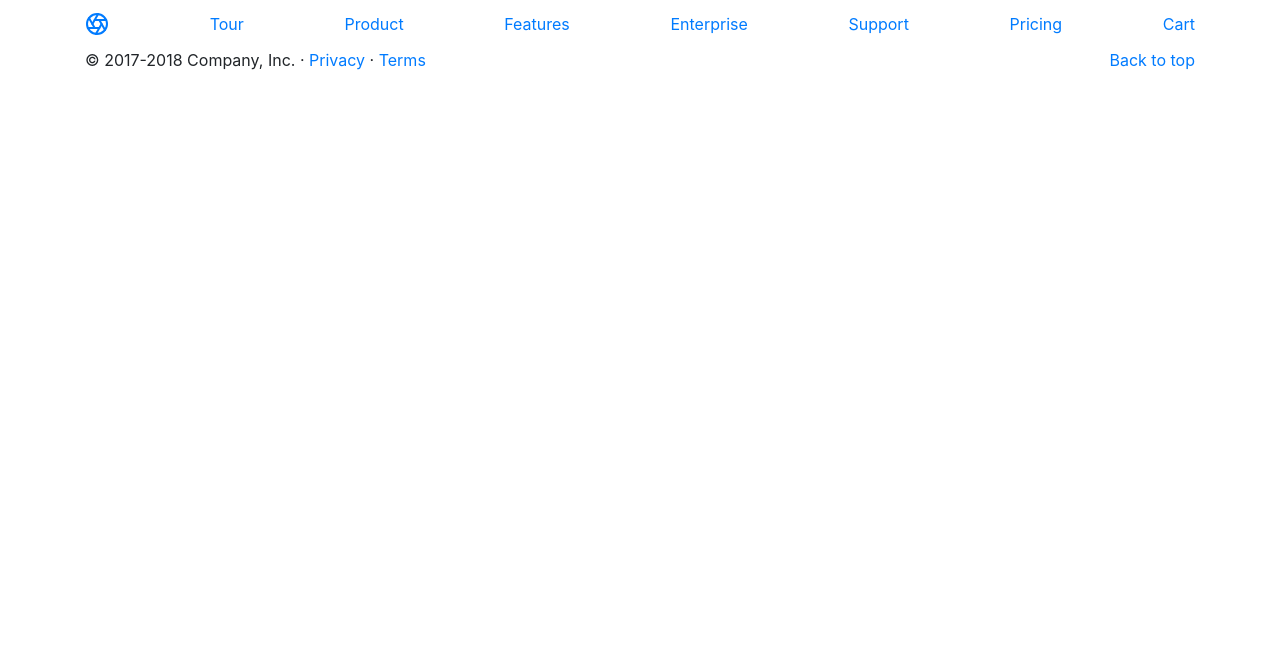
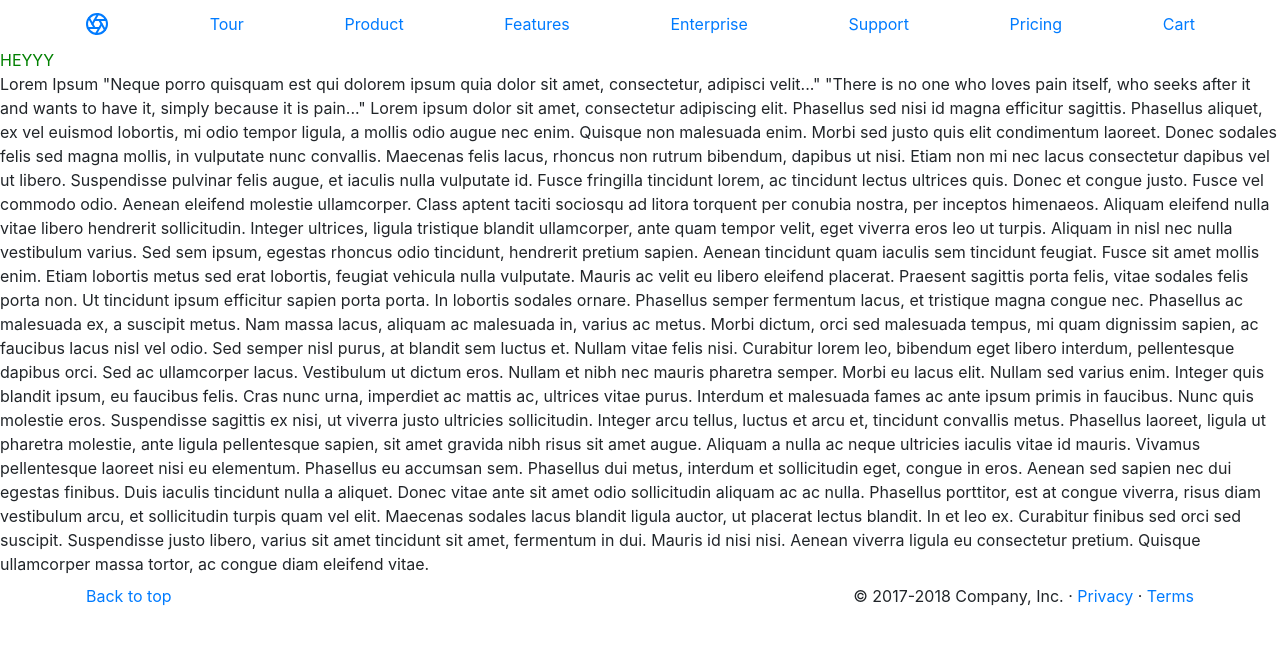
Before and after one commit to yashSharan45/webApp, a Flask app: template templates/layout.html in a window 1280 px wide. Shown: the top 645 px of the page. Run offline with Flask 2, Linux system fonts and the light colour scheme; the template is opened without the code that fills it, so the values that code supplies are empty; some libraries are stand-ins or nearby versions.

Commit message:
static folder added for css

```diff
--- /dev/null
+++ b/static/basic.css
@@ -0,0 +1,3 @@
+.xxr{
+   	color: green;
+}
--- a/templates/home.html
+++ b/templates/home.html
@@ -0,0 +1,13 @@
+Lorem Ipsum
+"Neque porro quisquam est qui dolorem ipsum quia dolor sit amet, consectetur, adipisci velit..."
+"There is no one who loves pain itself, who seeks after it and wants to have it, simply because it is pain..."
+
+Lorem ipsum dolor sit amet, consectetur adipiscing elit. Phasellus sed nisi id magna efficitur sagittis. Phasellus aliquet, ex vel euismod lobortis, mi odio tempor ligula, a mollis odio augue nec enim. Quisque non malesuada enim. Morbi sed justo quis elit condimentum laoreet. Donec sodales felis sed magna mollis, in vulputate nunc convallis. Maecenas felis lacus, rhoncus non rutrum bibendum, dapibus ut nisi. Etiam non mi nec lacus consectetur dapibus vel ut libero. Suspendisse pulvinar felis augue, et iaculis nulla vulputate id. Fusce fringilla tincidunt lorem, ac tincidunt lectus ultrices quis. Donec et congue justo. Fusce vel commodo odio. Aenean eleifend molestie ullamcorper. Class aptent taciti sociosqu ad litora torquent per conubia nostra, per inceptos himenaeos. Aliquam eleifend nulla vitae libero hendrerit sollicitudin.
+
+Integer ultrices, ligula tristique blandit ullamcorper, ante quam tempor velit, eget viverra eros leo ut turpis. Aliquam in nisl nec nulla vestibulum varius. Sed sem ipsum, egestas rhoncus odio tincidunt, hendrerit pretium sapien. Aenean tincidunt quam iaculis sem tincidunt feugiat. Fusce sit amet mollis enim. Etiam lobortis metus sed erat lobortis, feugiat vehicula nulla vulputate. Mauris ac velit eu libero eleifend placerat. Praesent sagittis porta felis, vitae sodales felis porta non. Ut tincidunt ipsum efficitur sapien porta porta. In lobortis sodales ornare. Phasellus semper fermentum lacus, et tristique magna congue nec. Phasellus ac malesuada ex, a suscipit metus. Nam massa lacus, aliquam ac malesuada in, varius ac metus. Morbi dictum, orci sed malesuada tempus, mi quam dignissim sapien, ac faucibus lacus nisl vel odio. Sed semper nisl purus, at blandit sem luctus et. Nullam vitae felis nisi.
+
+Curabitur lorem leo, bibendum eget libero interdum, pellentesque dapibus orci. Sed ac ullamcorper lacus. Vestibulum ut dictum eros. Nullam et nibh nec mauris pharetra semper. Morbi eu lacus elit. Nullam sed varius enim. Integer quis blandit ipsum, eu faucibus felis. Cras nunc urna, imperdiet ac mattis ac, ultrices vitae purus. Interdum et malesuada fames ac ante ipsum primis in faucibus.
+
+Nunc quis molestie eros. Suspendisse sagittis ex nisi, ut viverra justo ultricies sollicitudin. Integer arcu tellus, luctus et arcu et, tincidunt convallis metus. Phasellus laoreet, ligula ut pharetra molestie, ante ligula pellentesque sapien, sit amet gravida nibh risus sit amet augue. Aliquam a nulla ac neque ultricies iaculis vitae id mauris. Vivamus pellentesque laoreet nisi eu elementum. Phasellus eu accumsan sem. Phasellus dui metus, interdum et sollicitudin eget, congue in eros.
+
+Aenean sed sapien nec dui egestas finibus. Duis iaculis tincidunt nulla a aliquet. Donec vitae ante sit amet odio sollicitudin aliquam ac ac nulla. Phasellus porttitor, est at congue viverra, risus diam vestibulum arcu, et sollicitudin turpis quam vel elit. Maecenas sodales lacus blandit ligula auctor, ut placerat lectus blandit. In et leo ex. Curabitur finibus sed orci sed suscipit. Suspendisse justo libero, varius sit amet tincidunt sit amet, fermentum in dui. Mauris id nisi nisi. Aenean viverra ligula eu consectetur pretium. Quisque ullamcorper massa tortor, ac congue diam eleifend vitae.
--- a/templates/include/footer.html
+++ b/templates/include/footer.html
@@ -1,4 +1,5 @@
- <footer class="container">
+ <footer class="container navbar navbar-default navbar-fixed-bottom">
         <p class="float-right"><a href="#">Back to top</a></p>
         <p>&copy; 2017-2018 Company, Inc. &middot; <a href="#">Privacy</a> &middot; <a href="#">Terms</a></p>
-      </footer>
+ </footer>
+ <!-- -->
--- a/templates/index.html
+++ b/templates/index.html
@@ -1,7 +1,7 @@
 {% extends 'layout.html' %}
 
 {%block body%}
-	<div class ="card" style="width:250px">
+	<div class ="card float-right" style="width:250px">
 		<img class="card-img-bottom" src="https://www.w3schools.com/bootstrap4/img_avatar1.png" alt="Card image">
 		<div class="card-body">
     		<h4 class="card-title">Chahat Gupta</h4>
@@ -9,5 +9,4 @@
     		<a href="#" class="btn btn-primary">See Profile</a>
   		</div>
 	</div>
-
 {%endblock%}
--- a/templates/layout.html
+++ b/templates/layout.html
@@ -3,6 +3,7 @@
 <head>
 	<title>Online Survey Portal</title>
 	<link rel="stylesheet" href="https://maxcdn.bootstrapcdn.com/bootstrap/4.0.0/css/bootstrap.min.css" integrity="sha384-Gn5384xqQ1aoWXA+058RXPxPg6fy4IWvTNh0E263XmFcJlSAwiGgFAW/dAiS6JXm" crossorigin="anonymous">
+	<link rel="stylesheet" type="text/css" href="/static/basic.css">
 
 </head>
 <body>
@@ -11,6 +12,8 @@
 	{% include 'include/navbar.html' %}
 	{% block body %}
 	{% endblock %}
+	<div class = "xxr"> HEYYY </div>
+	{% include 'home.html' %}
 	{% include 'include/footer.html' %}
 </body>
 </html>
```
